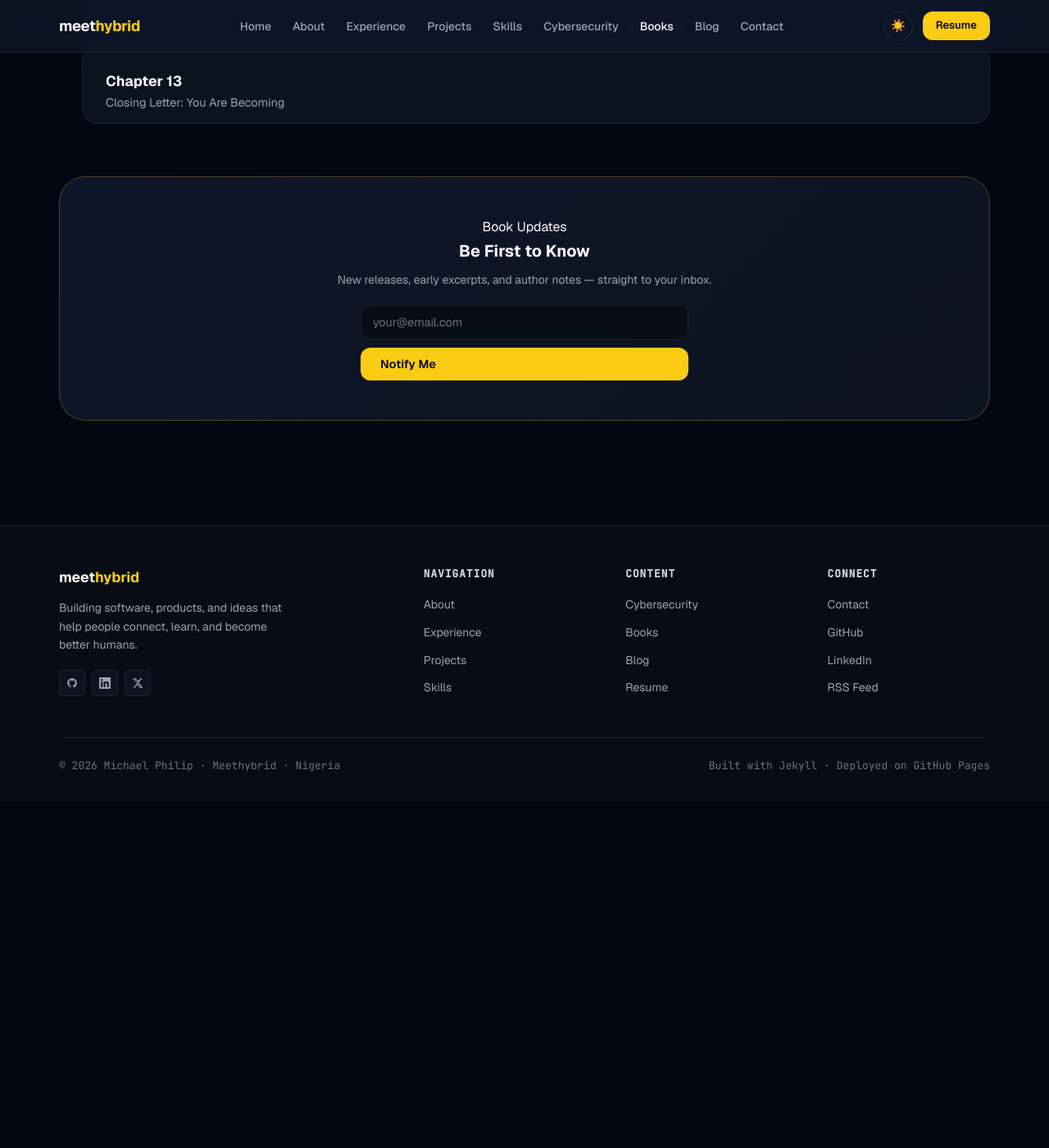
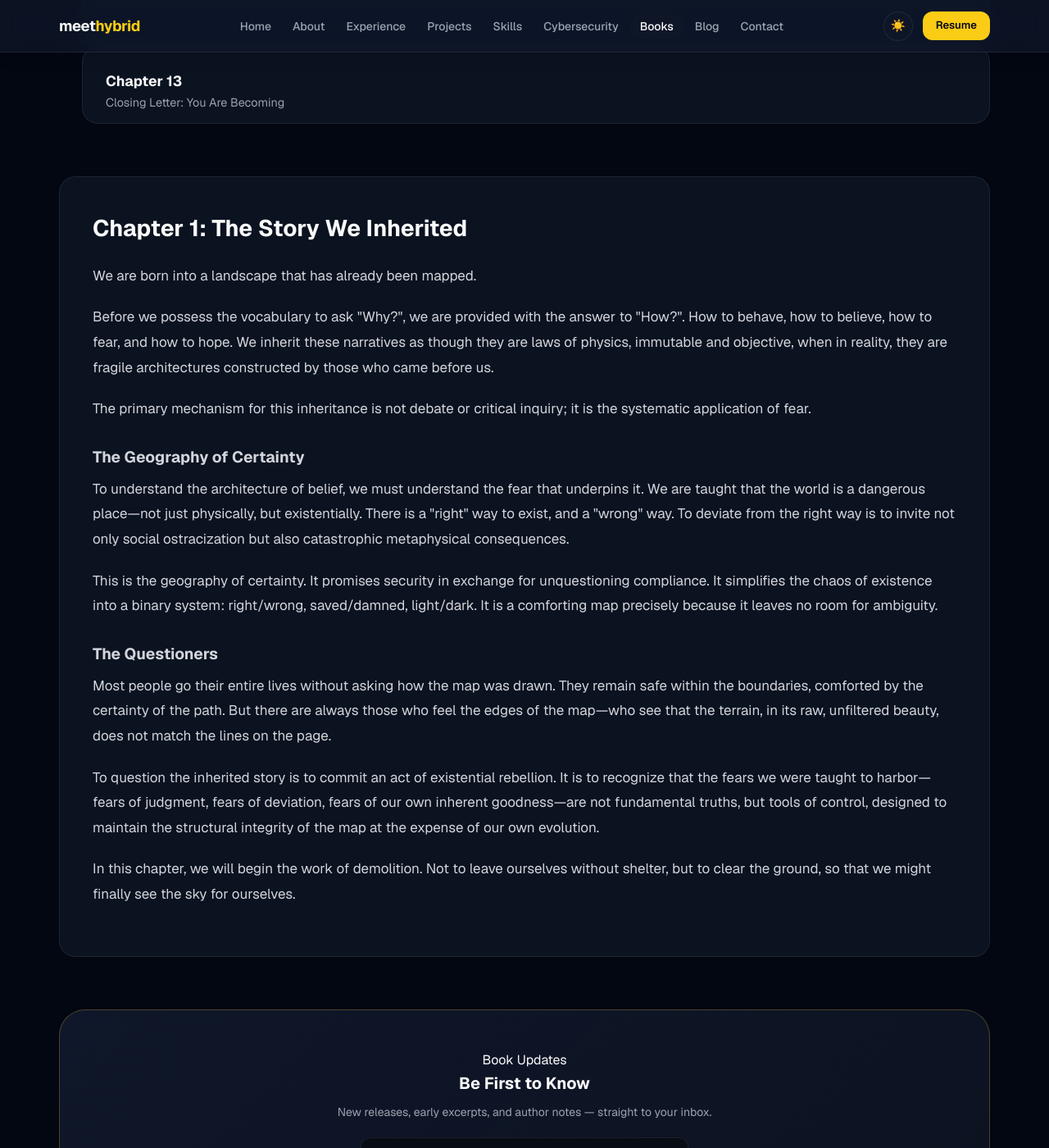
Before and after one commit to Meet-hybrid/meethybrid-jekyll-site, a Jekyll site: the page built from books.md, in a window 1280 px wide and 1400 px high, scrolled down 3637 px. Shown: the whole window at 82% size. Built offline with Jekyll 4.4.1, drawn with Linux system fonts in a browser that asks for light colours; before the commit the page ends 4614 px from its top, so only the background shows below that.

Commit message:
UI: Integrate Chapter 1 directly into Books page

```diff
--- a/books.md
+++ b/books.md
@@ -93,6 +93,23 @@ permalink: /books/
       <div class="timeline-item"><div class="timeline-item__role">Chapter 13</div><p class="timeline-item__desc">Closing Letter: You Are Becoming</p></div>
     </div>
 
+    <!-- Chapter 1 Content -->
+    <div class="card" style="margin-bottom:64px; padding: 40px;">
+        <h2 style="font-family:var(--font-display);font-size:1.75rem;font-weight:700;margin-bottom:20px;">Chapter 1: The Story We Inherited</h2>
+        <div class="prose" style="max-width: none;">
+            <p>We are born into a landscape that has already been mapped.</p>
+            <p>Before we possess the vocabulary to ask "Why?", we are provided with the answer to "How?". How to behave, how to believe, how to fear, and how to hope. We inherit these narratives as though they are laws of physics, immutable and objective, when in reality, they are fragile architectures constructed by those who came before us.</p>
+            <p>The primary mechanism for this inheritance is not debate or critical inquiry; it is the systematic application of fear.</p>
+            <h3>The Geography of Certainty</h3>
+            <p>To understand the architecture of belief, we must understand the fear that underpins it. We are taught that the world is a dangerous place—not just physically, but existentially. There is a "right" way to exist, and a "wrong" way. To deviate from the right way is to invite not only social ostracization but also catastrophic metaphysical consequences.</p>
+            <p>This is the geography of certainty. It promises security in exchange for unquestioning compliance. It simplifies the chaos of existence into a binary system: right/wrong, saved/damned, light/dark. It is a comforting map precisely because it leaves no room for ambiguity.</p>
+            <h3>The Questioners</h3>
+            <p>Most people go their entire lives without asking how the map was drawn. They remain safe within the boundaries, comforted by the certainty of the path. But there are always those who feel the edges of the map—who see that the terrain, in its raw, unfiltered beauty, does not match the lines on the page.</p>
+            <p>To question the inherited story is to commit an act of existential rebellion. It is to recognize that the fears we were taught to harbor—fears of judgment, fears of deviation, fears of our own inherent goodness—are not fundamental truths, but tools of control, designed to maintain the structural integrity of the map at the expense of our own evolution.</p>
+            <p>In this chapter, we will begin the work of demolition. Not to leave ourselves without shelter, but to clear the ground, so that we might finally see the sky for ourselves.</p>
+        </div>
+    </div>
+
     <!-- Newsletter -->
     <div class="newsletter-strip">
       <p class="section-label" style="text-align:center;">Book Updates</p>
```
